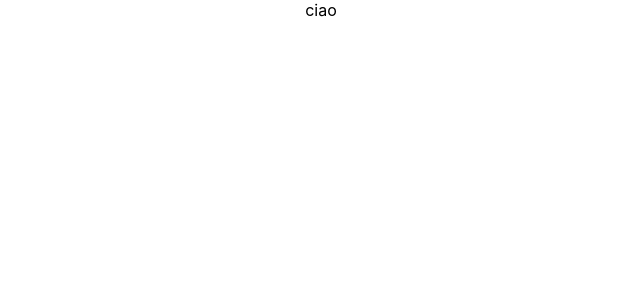
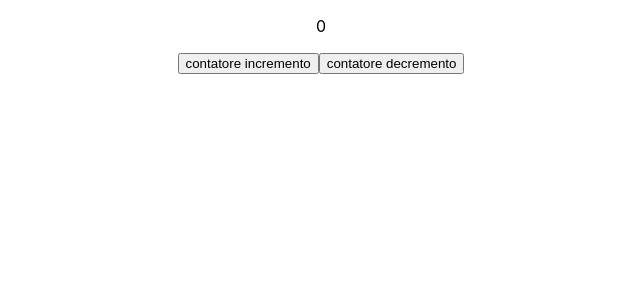
Before and after one commit to iiTzTeo/ReactApp, a React (Create React App) app: page / in a window 1280 px wide. Shown: the top 300 px of the page, without its empty margins (319-959 px from the left). Built offline with nearby package versions, Linux system fonts and the light colour scheme.

Commit message:
modifiche teo

```diff
--- a/src/App.js
+++ b/src/App.js
@@ -1,8 +1,13 @@
 import React, { useState, useEffect } from "react";
 import "./App.css";
+import Button from "./Button";
 
 function App() {
-  return <div className="App">ciao</div>;
+  return (
+    <div className="App">
+      <Button />
+    </div>
+  );
 }
 
 export default App;
--- /dev/null
+++ b/src/Button.jsx
@@ -0,0 +1,18 @@
+import React, { useState } from "react";
+
+function Button() {
+  const [contatore, setContatore] = useState(0);
+  return (
+    <>
+      <p>{contatore}</p>
+      <button onClick={() => setContatore(contatore + 1)}>
+        contatore incremento
+      </button>
+      <button onClick={() => setContatore(contatore - 1)}>
+        contatore decremento
+      </button>
+    </>
+  );
+}
+
+export default Button;
```
